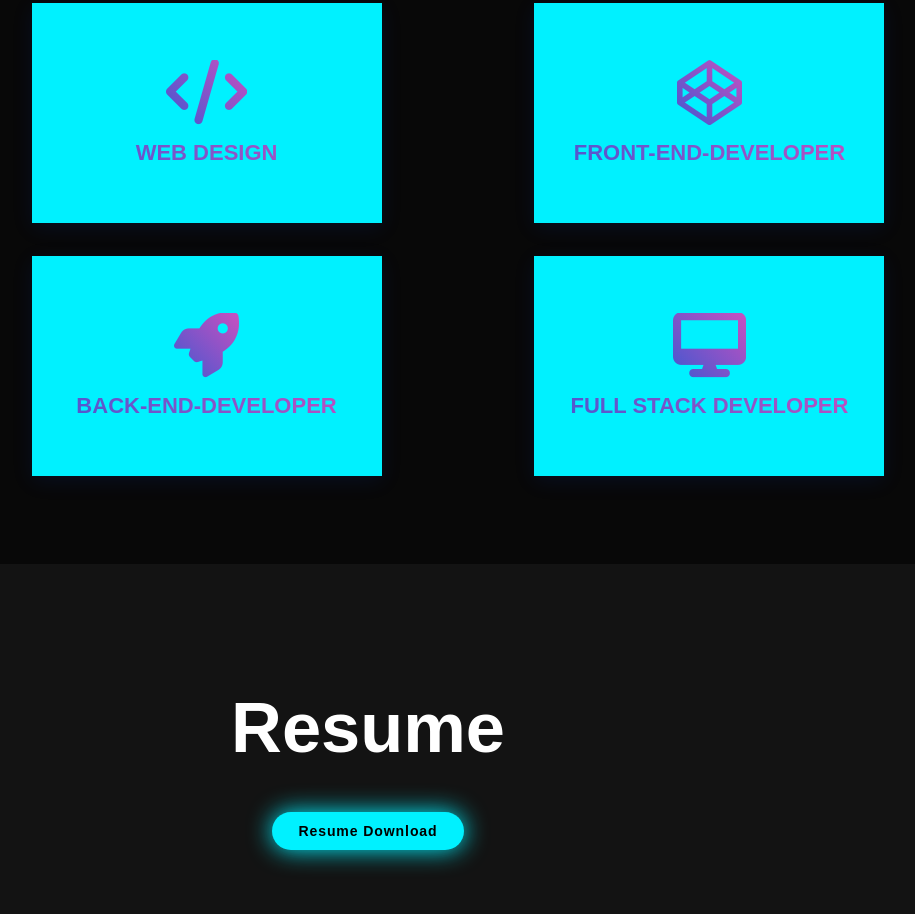
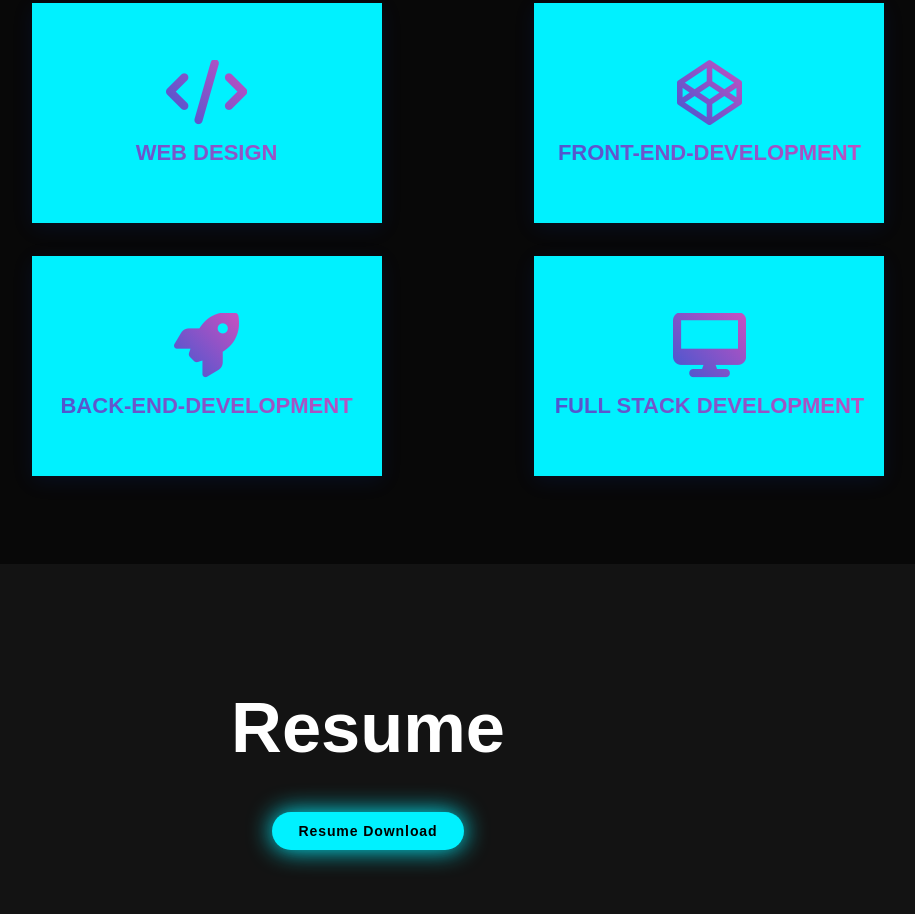
Before and after one commit to DeepShah03/Portfolio, a plain HTML site: page index.html in a window 1280 px wide. Shown: the part 2047-2961 px from the top of the page, without its empty margins (272-1187 px from the left). Drawn offline with nearby package versions, Linux system fonts and the light colour scheme.

Commit message:
Update index.html

```diff
--- a/index.html
+++ b/index.html
@@ -4,7 +4,7 @@
 <head>
     <meta charset="UTF-8">
     <meta name="viewport" content="width=device-width, initial-scale=1.0">
-    <title>Deep Portfolio Website</title>
+    <title>Deep Portfolio </title>
     <link rel="stylesheet" href="style.css">
     <link rel="stylesheet" href="https://unpkg.com/boxicons@2.1.4/css/boxicons.min.css">
     <link href='https://unpkg.com/boxicons@2.1.4/css/boxicons.min.css' rel='stylesheet'>
@@ -124,10 +124,10 @@
                     <div class="icon">
                         <i class="	fab fa-codepen"></i>
                     </div>
-                    <span>Front-end-developer</span>
+                    <span>Front-end-development</span>
                 </div>
                 <div class="back-face">
-                    <span>Front-end-developer</span>
+                    <span>Front-end-development</span>
                     <p>
                         "Providing expert front-end development services in HTML, CSS, JavaScript, and frameworks such
                         as
@@ -140,10 +140,10 @@
                     <div class="icon">
                         <i class="fas fa-rocket"></i>
                     </div>
-                    <span>Back-end-developer</span>
+                    <span>Back-end-development</span>
                 </div>
                 <div class="back-face">
-                    <span>Back-end-developer</span>
+                    <span>Back-end-development</span>
                     <p>
                         "Providing expert back-end development services in languages like .Net Core, Flask, and Django,
                         crafting reliable and innovative solutions tailored to your project."
@@ -155,10 +155,10 @@
                     <div class="icon">
                         <i class="fa fa-desktop"></i>
                     </div>
-                    <span>Full Stack Developer</span>
+                    <span>Full Stack development</span>
                 </div>
                 <div class="back-face">
-                    <span>Full Stack Developer</span>
+                    <span>Full Stack development</span>
                     <p>
                         "Delivering full-stack development expertise with advanced skills in HTML, CSS, JavaScript,
                         React, Vite.js, .NET Core, Flask, and Django for customized and innovative project solutions."
```
